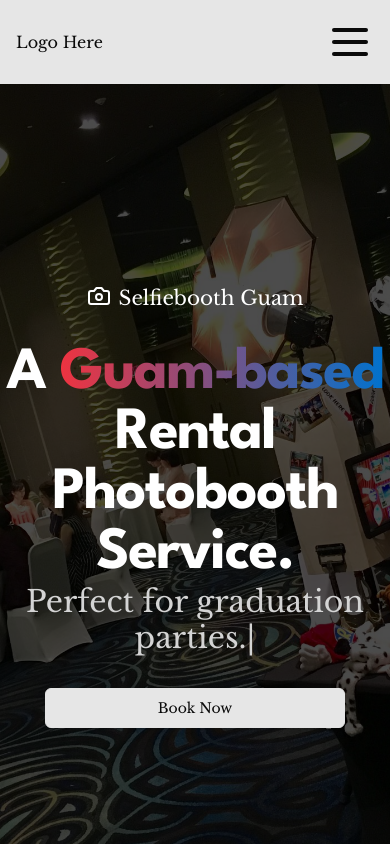
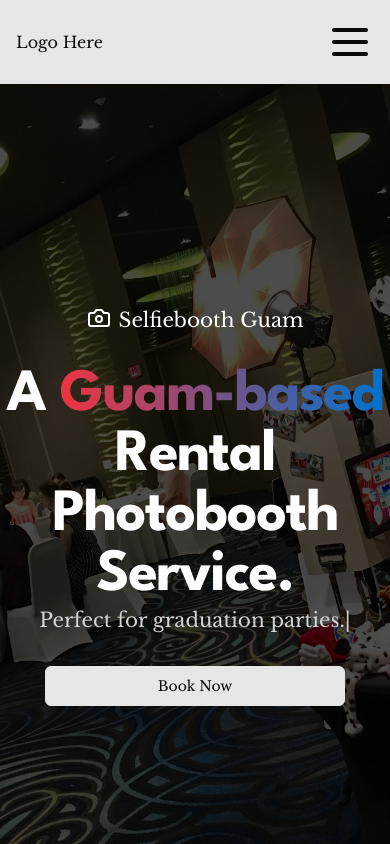
Before and after one commit to ronnieima/selfieboothguam, a Next.js app: page /en in a window 390 px wide. Shown: the top 844 px of the page. Built offline with nearby package versions, Linux system fonts and the light colour scheme; what inspector would draw is missing.

Commit message:
change default theme to light

```diff
--- a/app/[locale]/layout.tsx
+++ b/app/[locale]/layout.tsx
@@ -22,7 +22,7 @@
       <body className={fontLibreBakersville.className}>
         <ThemeProvider
           attribute="class"
-          defaultTheme="system"
+          defaultTheme="light"
           enableSystem
           disableTransitionOnChange
         >
--- a/app/_components/HeroTypingAnimation.tsx
+++ b/app/_components/HeroTypingAnimation.tsx
@@ -35,7 +35,7 @@
   return (
     <TypeAnimation
       sequence={locale === "en" ? enText : jpText}
-      className="text-neutral-300 text-center mx-auto lg:mx-0 text-3xl"
+      className="text-neutral-300 text-center mx-auto lg:mx-0 text-xl lg:text-3xl"
       wrapper="span"
       speed={20}
       repeat={Infinity}
```
